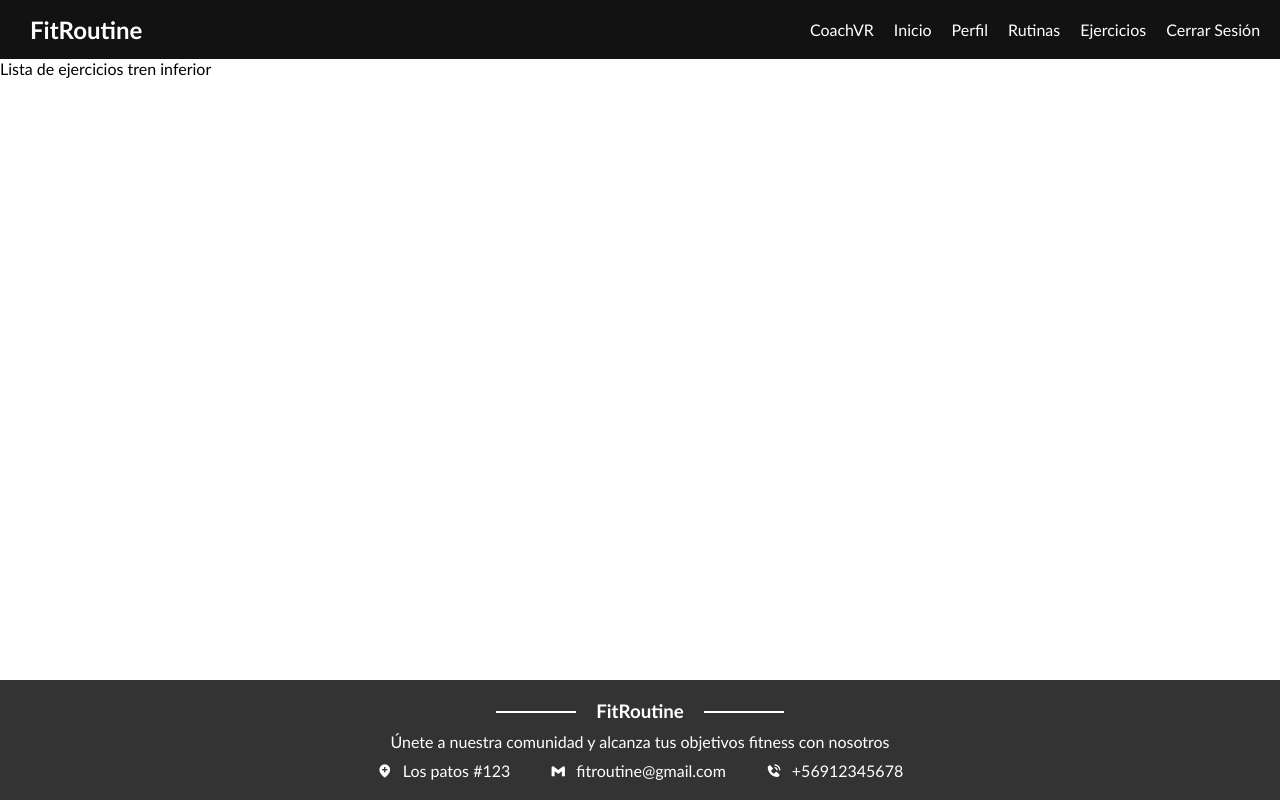
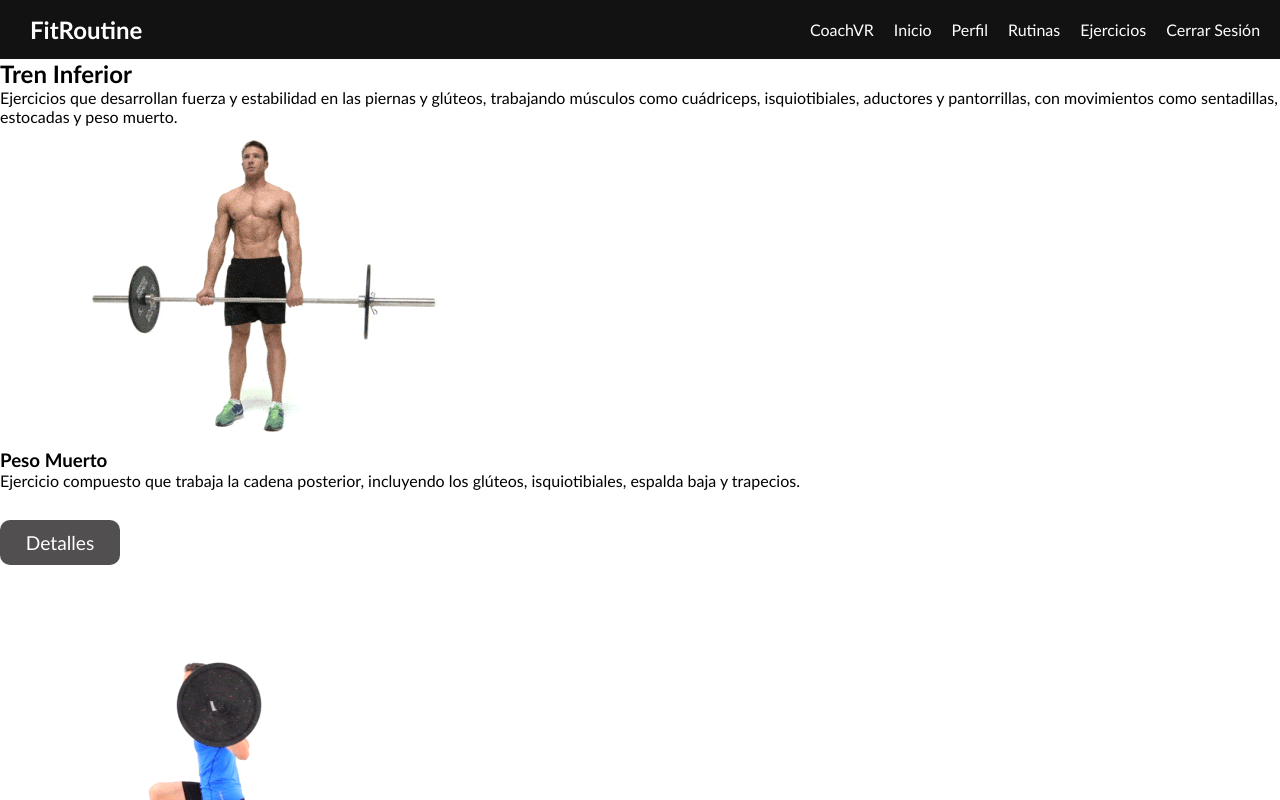
Before and after one commit to rbncode/Avance-FitRoutine, a Vue app: page /ListaTrenI in a window 1280 px wide. Shown: the top 800 px of the page. Built offline with nearby package versions, Linux system fonts and the light colour scheme; data requests are answered from the project's data file.

Commit message:
feat(lista-ejercicio): actualizar ListaTrenIView
Se completo la estructura de template y las funcionalidades en la vista `ListaTrenIView.vue`.

```diff
--- a/src/views/lista-ejercicios/ListaTrenIView.vue
+++ b/src/views/lista-ejercicios/ListaTrenIView.vue
@@ -1,3 +1,44 @@
+<script setup>
+import { ref, onMounted } from 'vue';
+import axios from 'axios';
+import BotonGris from '@/components/BotonGris.vue';
+
+const ejercicios = ref([]);
+
+const cargarEjercicios = async () => {
+    try {
+        const res = await axios.get('http://localhost:3000/ejercicios');
+        // Filtro
+        ejercicios.value = res.data.filter(ejercicio => ejercicio.grupoMuscular === 'Tren Inferior');
+    } catch (error) {
+        console.error('Error al cargar los ejercicios:', error);
+    }
+};
+
+onMounted(cargarEjercicios);
+</script>
+
 <template>
-    <p>Lista de ejercicios tren inferior</p>
+
+    <main class="ejercicios-container">
+        <!-- Contenido Principal -->
+        <section class="main-content">
+            <h2>Tren Inferior</h2>
+            <p>Ejercicios que desarrollan fuerza y estabilidad en las piernas y glúteos, trabajando músculos como
+                cuádriceps, isquiotibiales, aductores y pantorrillas, con movimientos como sentadillas, estocadas y peso
+                muerto.</p>
+
+            <!-- Lista ejercicios -->
+            <div class="lista">
+                <div v-for="ejercicio in ejercicios" :key="ejercicio.id" class="ejercicio">
+                    <img :src="ejercicio.imagen" :alt="ejercicio.nombre">
+                    <div>
+                        <h3>{{ ejercicio.nombre }}</h3>
+                        <p>{{ ejercicio.descripcion }}</p>
+                        <BotonGris :link="`/DetalleEjercicio/${ejercicio.id}`" button-text="Detalles" />
+                    </div>
+                </div>
+            </div>
+        </section>
+    </main>
 </template>
```
